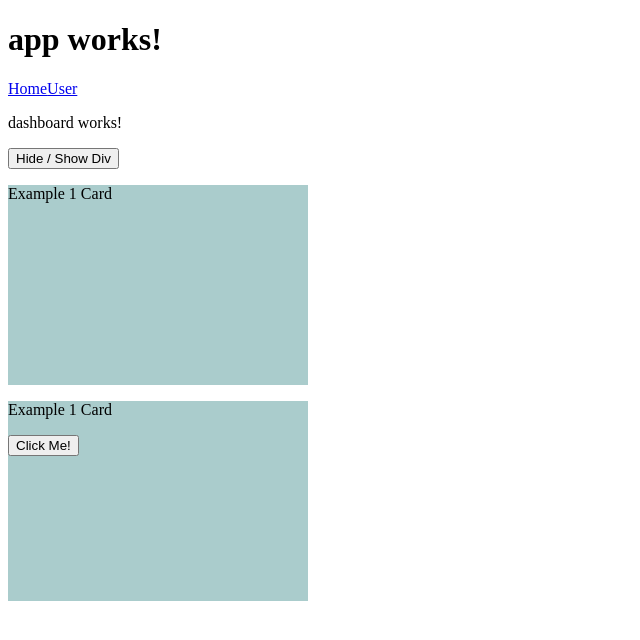
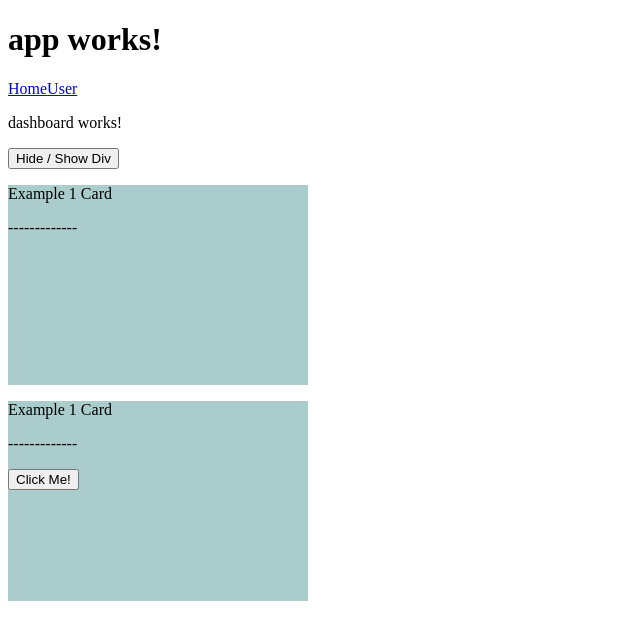
Before and after one commit to angular2-course-material/angular-2-4-examples, an Angular app: page /home in a window 1280 px wide. Shown: the top 640 px of the page, without its empty margins (0-640 px from the left). Built offline with nearby package versions, Linux system fonts and the light colour scheme.

Commit message:
Transclusion part 2

```diff
--- a/src/app/home/card/card.component.html
+++ b/src/app/home/card/card.component.html
@@ -1,3 +1,6 @@
 <div class="card">
   <ng-content></ng-content>
+  <ng-content select="card-text"></ng-content>
+  <p>-------------</p>
+  <ng-content select="[button-section]"></ng-content>
 </div>
--- a/src/app/home/dashboard/dashboard.component.html
+++ b/src/app/home/dashboard/dashboard.component.html
@@ -10,6 +10,8 @@
 </app-card>
 
 <app-card>
-  <p>Example 1 Card</p>
-  <button>Click Me!</button>
+  <div button-section>
+    <button>Click Me!</button>
+  </div>
+  <p class="card-text">Example 1 Card</p>
 </app-card>
```
